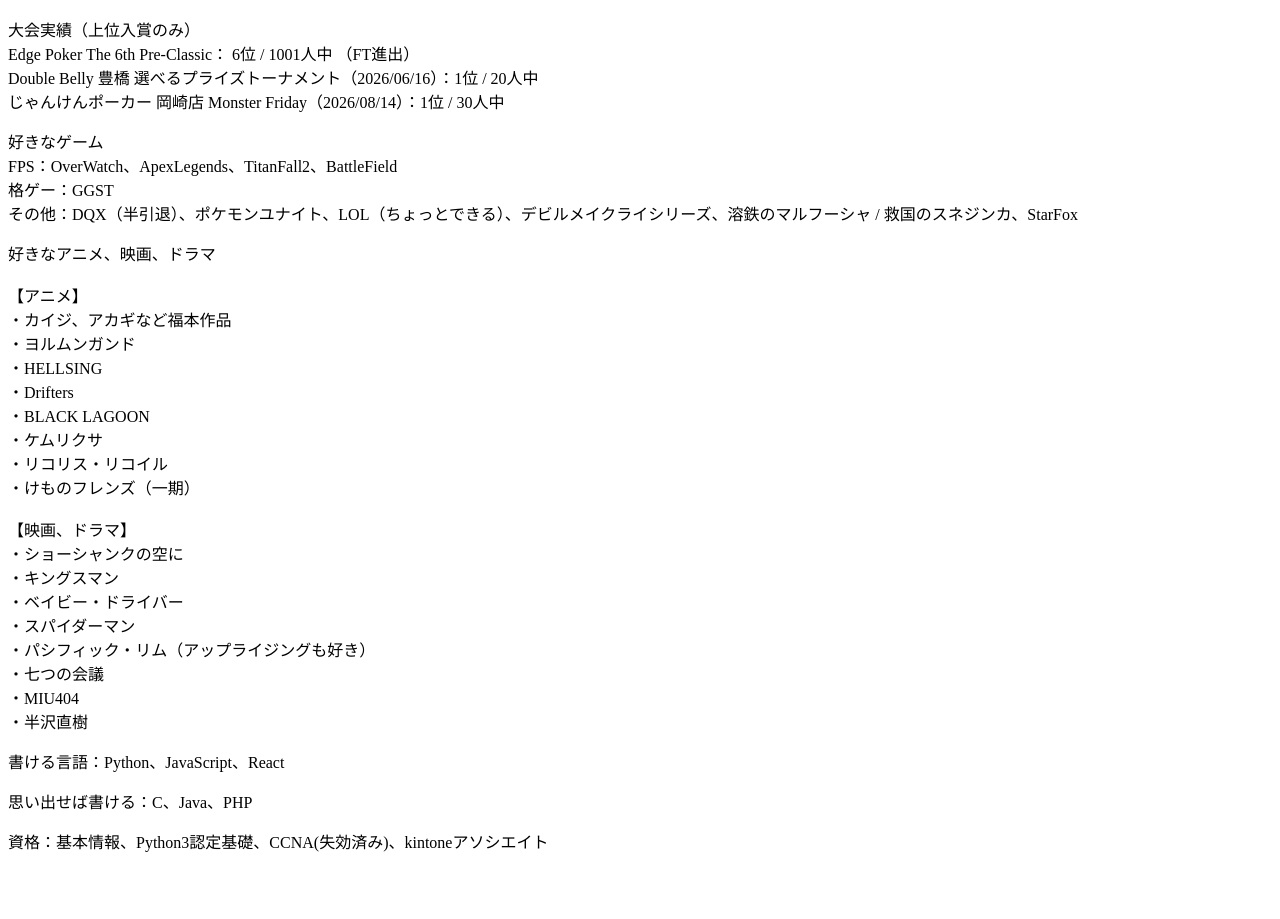
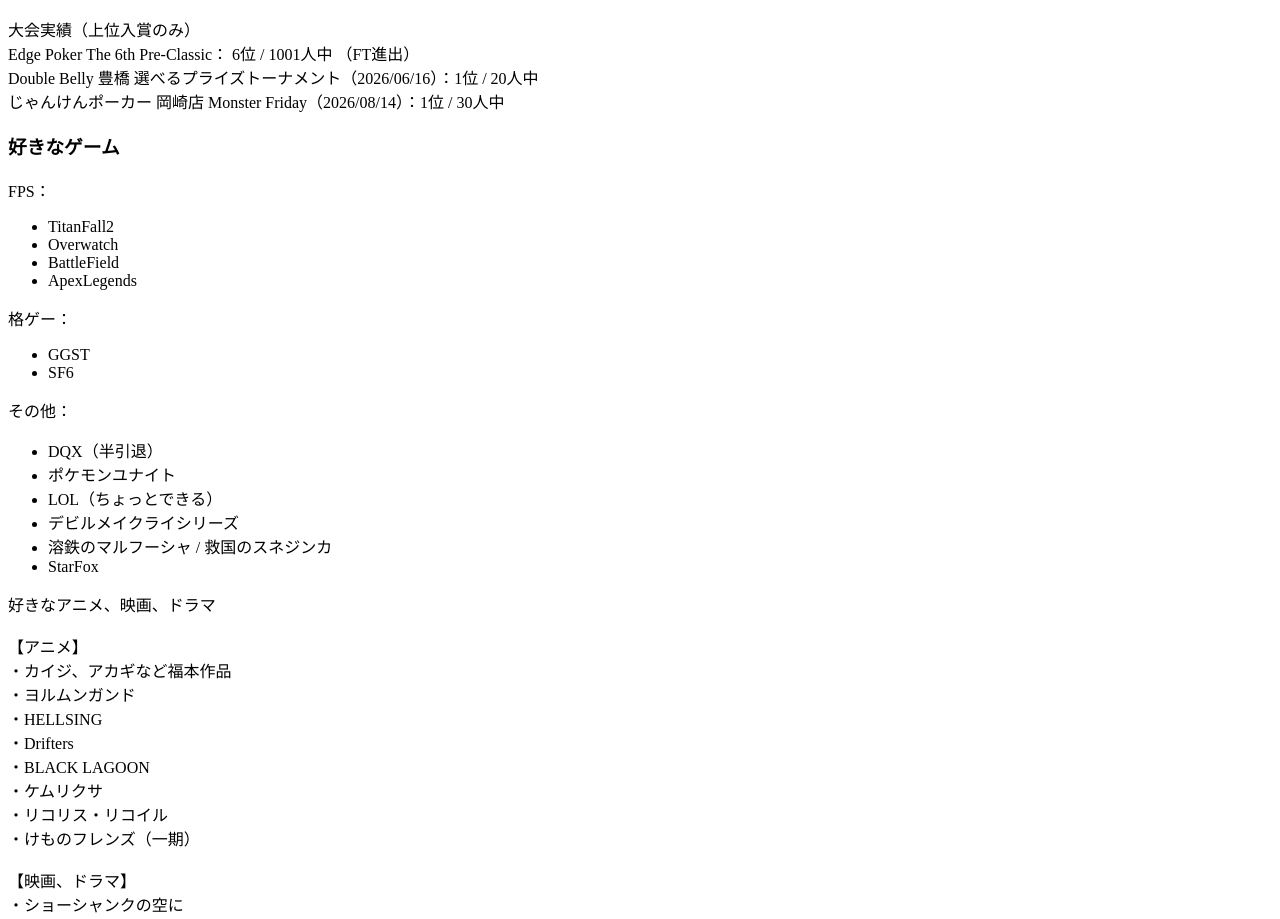
Before and after one commit to harutti-1014/MyProfileSite_001, a React (Vite) app: page / in a window 1280 px wide. Shown: the part 1086-2005 px from the top of the page. Before the commit the page ends 1955 px from the top, so only its background shows below. Built offline with nearby package versions, Linux system fonts and the light colour scheme.

Commit message:
Step03. 配列とmapによるリスト表示

```diff
--- a/src/Games.jsx
+++ b/src/Games.jsx
@@ -1,10 +1,36 @@
+
+
+const game_fps =
+   [{id: 0, name: 'TitanFall2'},
+    {id: 1, name:'Overwatch'},
+    {id: 2, name:'BattleField'},
+    {id: 3, name:'ApexLegends'}]
+
+const game_ftg =
+   [{id: 0, name: 'GGST'},
+    {id: 1, name: 'SF6'}]
+
+const game_other =
+ [{id: 0 , name: 'DQX（半引退）'},
+  {id: 1, name: 'ポケモンユナイト'},
+  {id: 2, name: 'LOL（ちょっとできる）'},
+  {id: 3, name: 'デビルメイクライシリーズ'},
+  {id: 4, name: '溶鉄のマルフーシャ / 救国のスネジンカ'},
+  {id: 5, name:'StarFox'}]
+
 export default function Games() {
+    const fpsList = game_fps.map(game => <li key={game.id}> {game.name}</li>);
+    const ftgList = game_ftg.map(game => <li key={game.id}> {game.name}</li>);
+    const otherList = game_other.map(game => <li key={game.id}> {game.name}</li>);
   return (
     <section>
-        <p>好きなゲーム<br/>
-          FPS：OverWatch、ApexLegends、TitanFall2、BattleField<br/>
-          格ゲー：GGST<br/>
-          その他：DQX（半引退）、ポケモンユナイト、LOL（ちょっとできる）、デビルメイクライシリーズ、溶鉄のマルフーシャ / 救国のスネジンカ、StarFox</p>
+        <h3>好きなゲーム</h3>
+          <p>FPS：</p>
+          <ul>{fpsList}</ul>
+          <p>格ゲー：</p>
+          <ul>{ftgList}</ul>
+          <p>その他：</p>
+          <ul>{otherList}</ul>
     </section>
   );
 }
```
